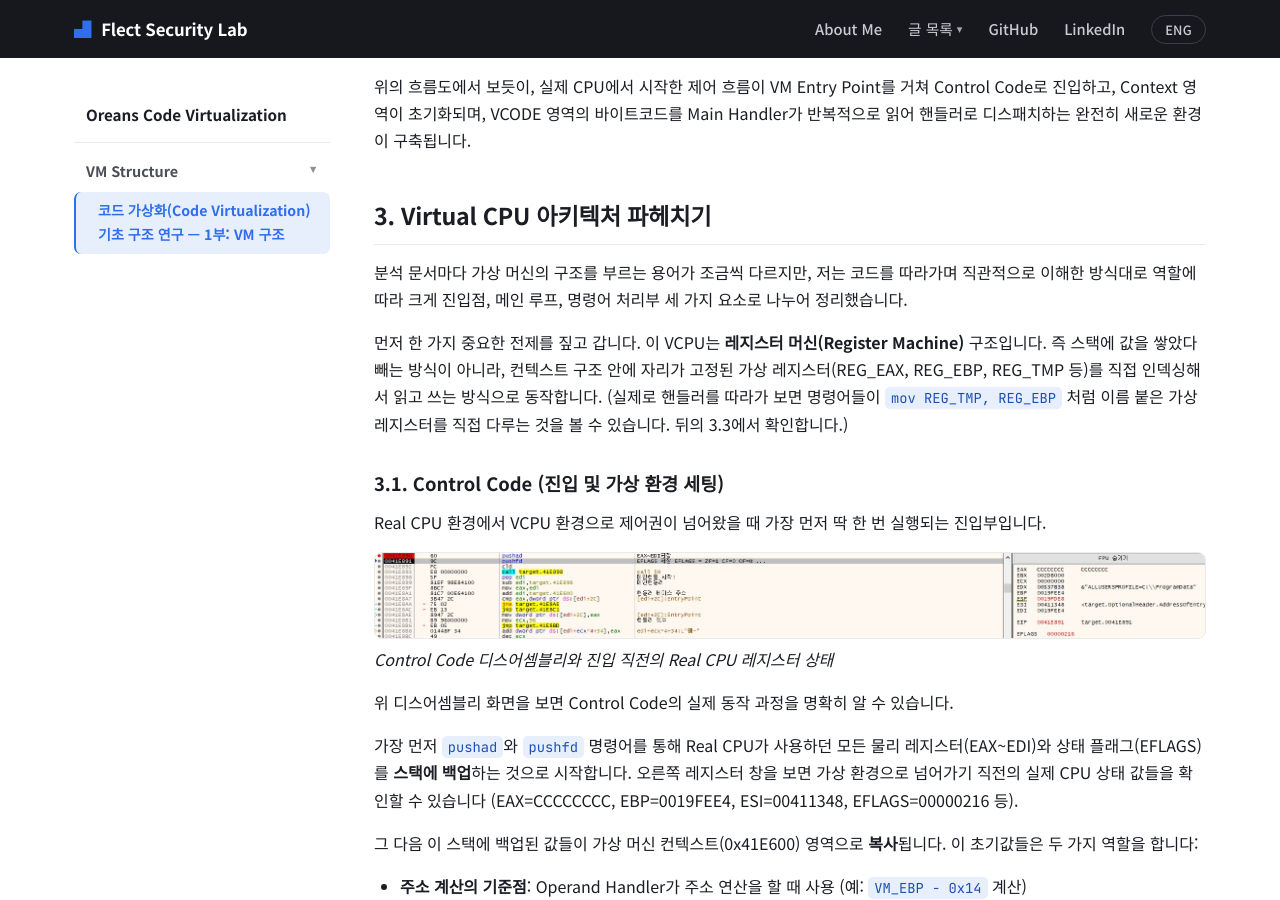
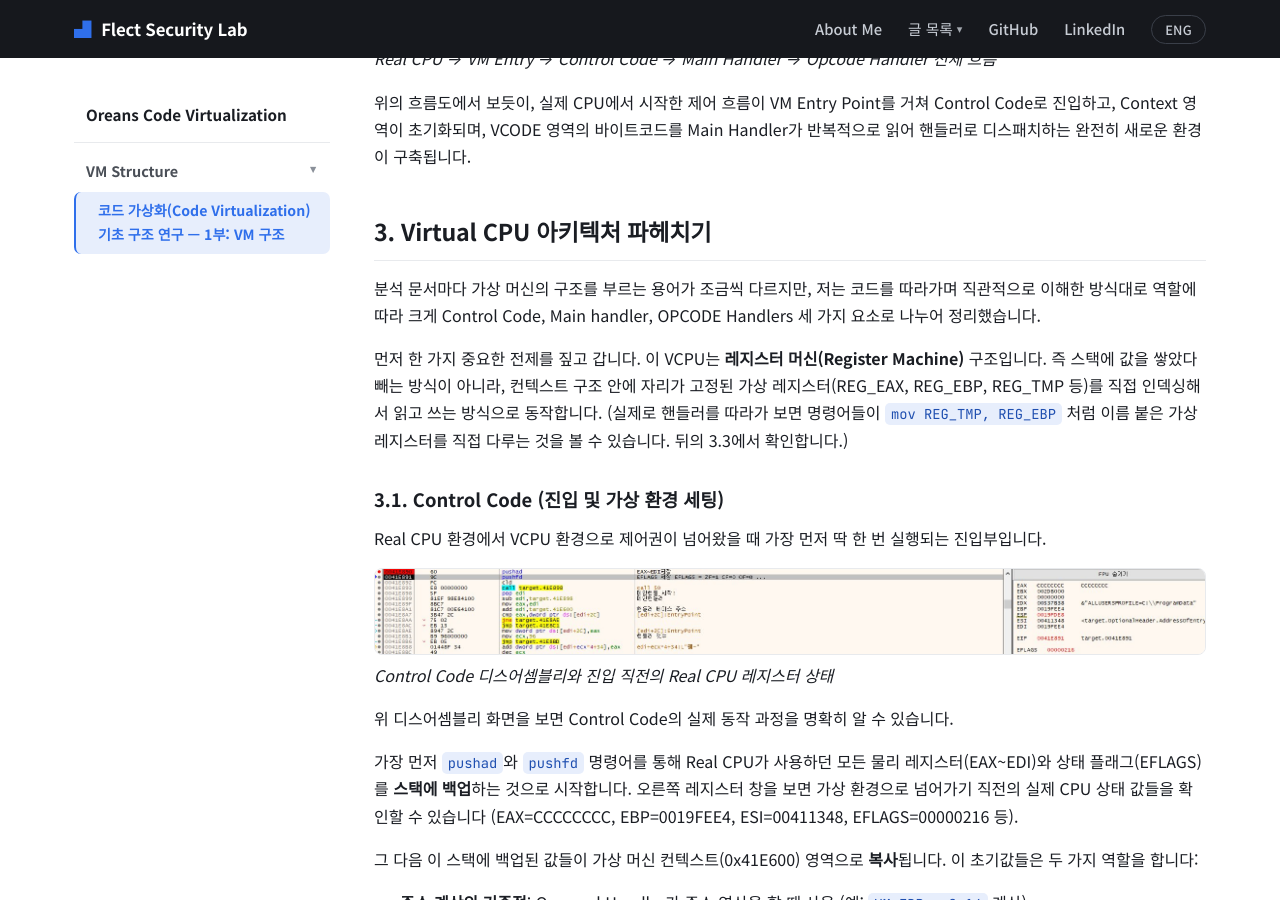
Before and after one commit to LeeGwan/LeeGwan.github.io, a Jekyll site: the page built from _ko/2026-05-25-oreans-vm-1.md, in a window 1280 px wide and 900 px high, scrolled down 4817 px. Built offline with Jekyll 4.4.1, drawn with Linux system fonts in a browser that asks for light colours.

Commit message:
Update 2026-05-25-oreans-vm-1.md

```diff
--- a/_ko/2026-05-25-oreans-vm-1.md
+++ b/_ko/2026-05-25-oreans-vm-1.md
@@ -30,13 +30,14 @@
 ### Real CPU → VCPU → VCODE 전체 흐름도
 
 [![VM 전체 흐름도](/assets/img/vm_flowchart.png)](/assets/img/vm_flowchart.png)
+
 *Real CPU → VM Entry → Control Code → Main Handler → Opcode Handler 전체 흐름*
 
 위의 흐름도에서 보듯이, 실제 CPU에서 시작한 제어 흐름이 VM Entry Point를 거쳐 Control Code로 진입하고, Context 영역이 초기화되며, VCODE 영역의 바이트코드를 Main Handler가 반복적으로 읽어 핸들러로 디스패치하는 완전히 새로운 환경이 구축됩니다.
 
 ## 3. Virtual CPU 아키텍처 파헤치기
 
-분석 문서마다 가상 머신의 구조를 부르는 용어가 조금씩 다르지만, 저는 코드를 따라가며 직관적으로 이해한 방식대로 역할에 따라 크게 진입점, 메인 루프, 명령어 처리부 세 가지 요소로 나누어 정리했습니다.
+분석 문서마다 가상 머신의 구조를 부르는 용어가 조금씩 다르지만, 저는 코드를 따라가며 직관적으로 이해한 방식대로 역할에 따라 크게 Control Code, Main handler, OPCODE Handlers 세 가지 요소로 나누어 정리했습니다.
 
 먼저 한 가지 중요한 전제를 짚고 갑니다. 이 VCPU는 **레지스터 머신(Register Machine)** 구조입니다. 즉 스택에 값을 쌓았다 빼는 방식이 아니라, 컨텍스트 구조 안에 자리가 고정된 가상 레지스터(REG_EAX, REG_EBP, REG_TMP 등)를 직접 인덱싱해서 읽고 쓰는 방식으로 동작합니다. (실제로 핸들러를 따라가 보면 명령어들이 `mov REG_TMP, REG_EBP` 처럼 이름 붙은 가상 레지스터를 직접 다루는 것을 볼 수 있습니다. 뒤의 3.3에서 확인합니다.)
 
@@ -65,9 +66,11 @@
 저장 직전(컨텍스트가 아직 모두 00으로 비어있는 상태)의 모습과, Control Code 실행 직후 값이 채워진 모습을 비교하면 다음과 같습니다.
 
 [![저장 전 Context (모두 00)](/assets/img/vm_context_before.png)](/assets/img/vm_context_before.png)
+
 *저장 전: 0x41E600 컨텍스트 영역이 모두 00으로 비어 있는 상태*
 
 [![저장 후 Context (값 매핑)](/assets/img/vm_context_after.png)](/assets/img/vm_context_after.png)
+
 *저장 후: pushad로 백업한 Real CPU 레지스터 값들이 그대로 복사되어 들어온 모습*
 
 0x41E600 대역의 메모리를 덤프해 보면, 조금 전 `pushad`로 **스택에 백업했던 Real CPU의 레지스터 값들이 그대로 복사되어 들어온 것**을 확인할 수 있습니다. 이 Context 영역의 각 슬롯들이 **VM의 독립적인 레지스터**가 됩니다.
@@ -101,6 +104,7 @@
 저장 순서가 원래 `pushad` 순서(EAX,ECX,EDX,EBX,ESP,EBP,ESI,EDI)와 다른데, 이는 VCPU가 자체적으로 정한 레지스터 배치(순서 셔플링)를 따르기 때문입니다.
 
 [![.VCODE 바이트코드 덤프](/assets/img/vm_vcode.png)](/assets/img/vm_vcode.png)
+
 *.VCODE 영역: 일반 어셈블리가 아닌 자체 Bytecode로 인코딩된 데이터*
 
 Control Code에서 세팅했던 .VCODE 영역의 메모리 덤프입니다. 우리가 알던 일반적인 어셈블리 명령어가 아니라, 자체적인 Bytecode 형태로 인코딩되어 있는 것을 확인할 수 있습니다. 기초 환경 세팅을 마친 가상 머신은 이제 이 영역으로 넘어가 데이터를 읽어오기 시작합니다.
@@ -110,6 +114,7 @@
 Control Code에 의해 가상 환경이 세팅된 후 진입하는 메인 루프입니다. 가상 명령어를 처리하기 위해 Fetch - Decode - Execute 단계를 무한히 반복합니다.
 
 [![Main Handler CFG](/assets/img/vm_main_handler.png)](/assets/img/vm_main_handler.png)
+
 *Main Handler의 Fetch - Decode - Execute 컨트롤 플로우 그래프*
 
 위 컨트롤 플로우 그래프(CFG)를 보면 Main Handler가 가상 명령어를 어떻게 페치하고 해독하는지 그 흐름이 명확히 드러납니다.
```
